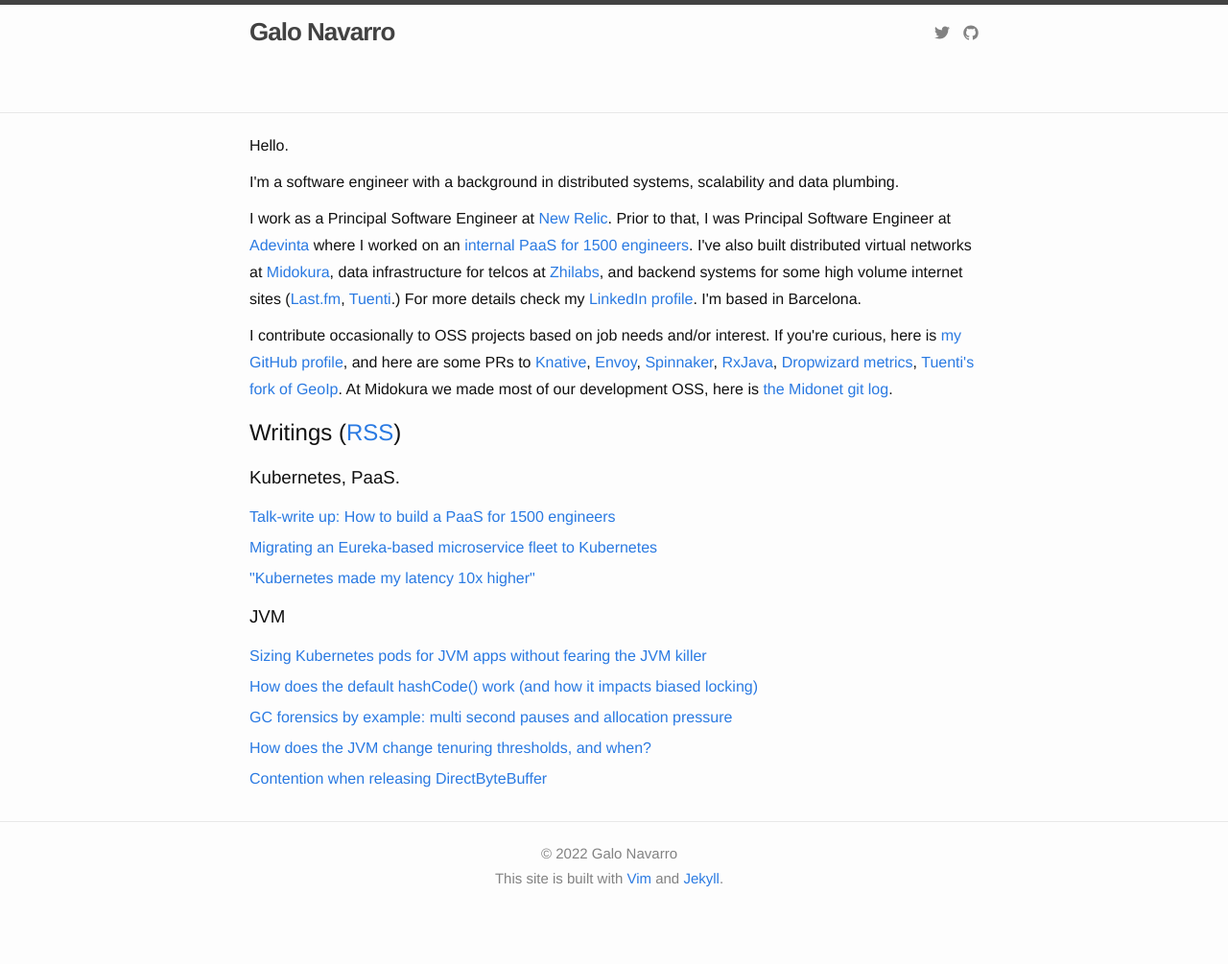
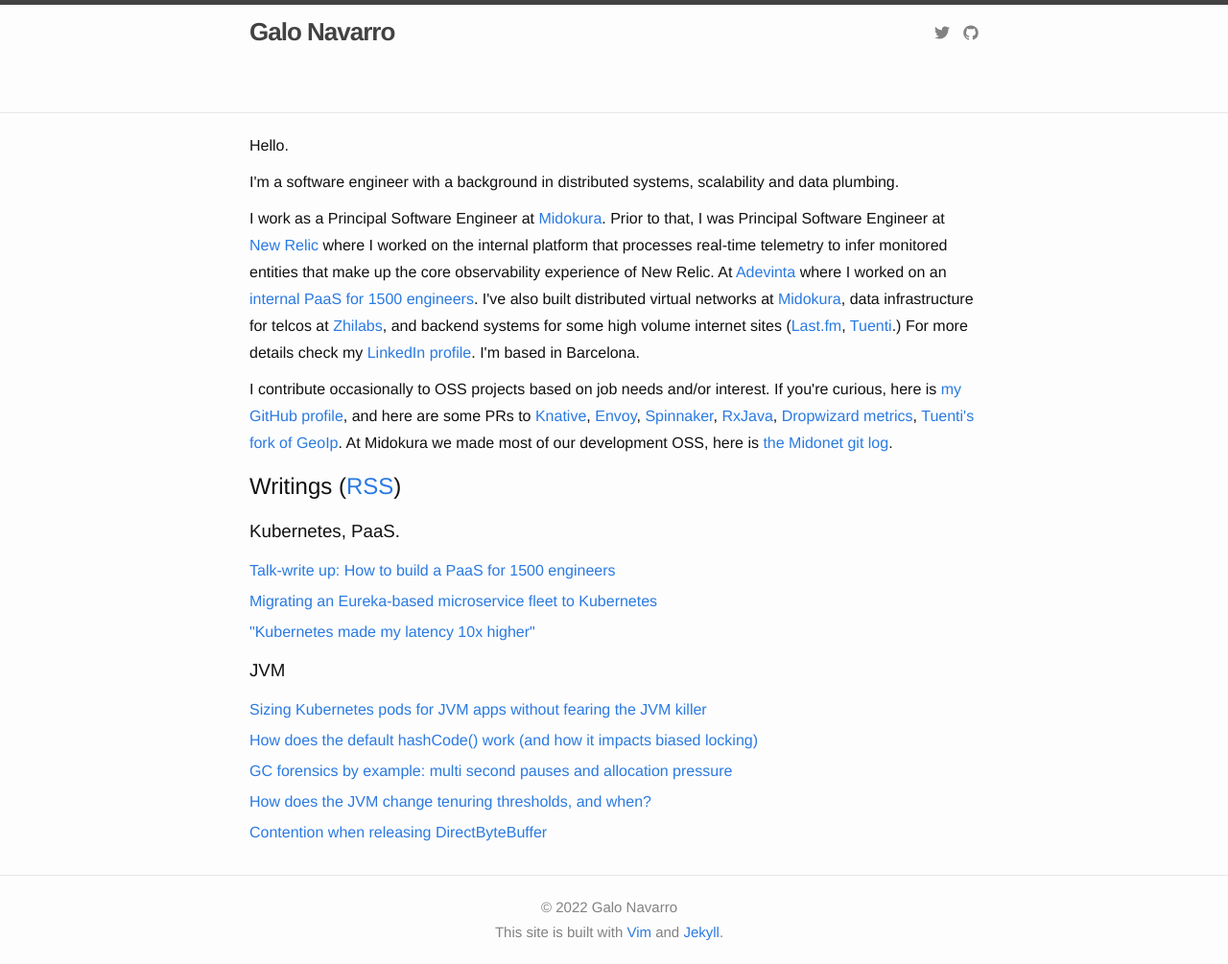
Before and after one commit to srvaroa/srvaroa.github.io, a Jekyll site: the page built from index.html, in a window 1280 px wide. Shown: the whole page at 96% size. Built offline with Jekyll 4.4.1, drawn with Linux system fonts in a browser that asks for light colours; before the commit the page ends 949 px from its top, so only the background shows below that.

Commit message:
Working at Mido, again!
Signed-off-by: Galo Navarro <galo@midokura.com>

```diff
--- a/index.html
+++ b/index.html
@@ -11,12 +11,14 @@
 
   <p>
   I work as a Principal Software Engineer at
-  <a href="https://www.newrelic.com/">New Relic</a>.
+  <a href="https://www.midokura.com/">Midokura</a>.
 
   Prior to that, I was Principal Software Engineer at <a
-    href="https://adevinta.com">Adevinta</a> where I worked on an <a
-    href="https://srvaroa.github.io/paas/infrastructure/platform/kubernetes/cloud/2020/01/02/talk-how-to-build-a-paas-for-1500-engineers.html">internal
-    PaaS for 1500 engineers</a>.
+  href="https://newrelic.com/">New
+  Relic</a> where I worked on the internal platform that processes real-time
+  telemetry to infer monitored entities that make up the core observability
+  experience of New Relic.  At <a href="https://adevinta.com">Adevinta</a>
+  where I worked on an <a href="https://srvaroa.github.io/paas/infrastructure/platform/kubernetes/cloud/2020/01/02/talk-how-to-build-a-paas-for-1500-engineers.html">internal PaaS for 1500 engineers</a>.
 
   I've also built distributed virtual networks at <a
     href="https://midokura.com">Midokura</a>, data infrastructure for
```
